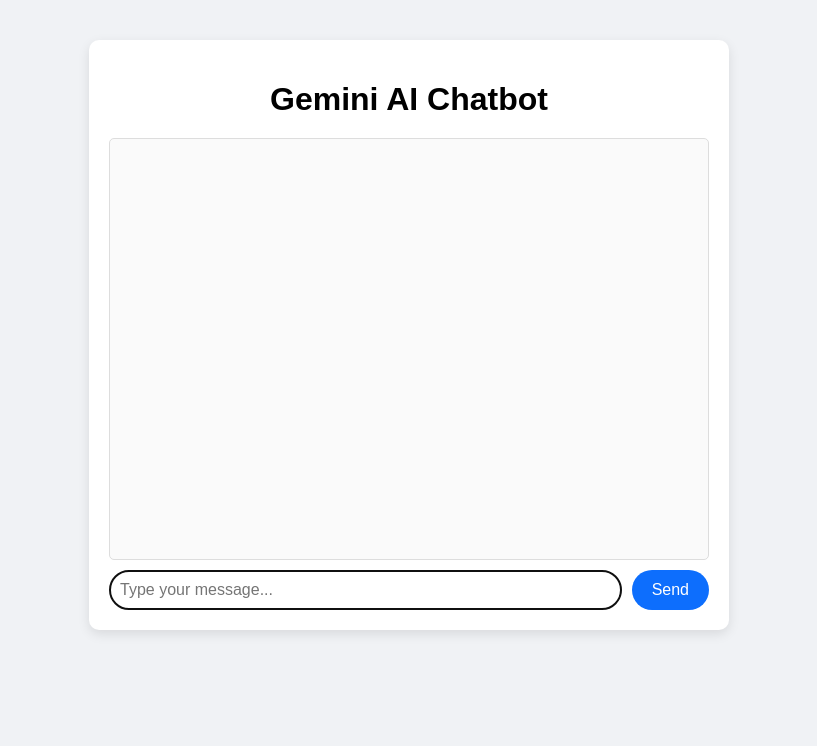
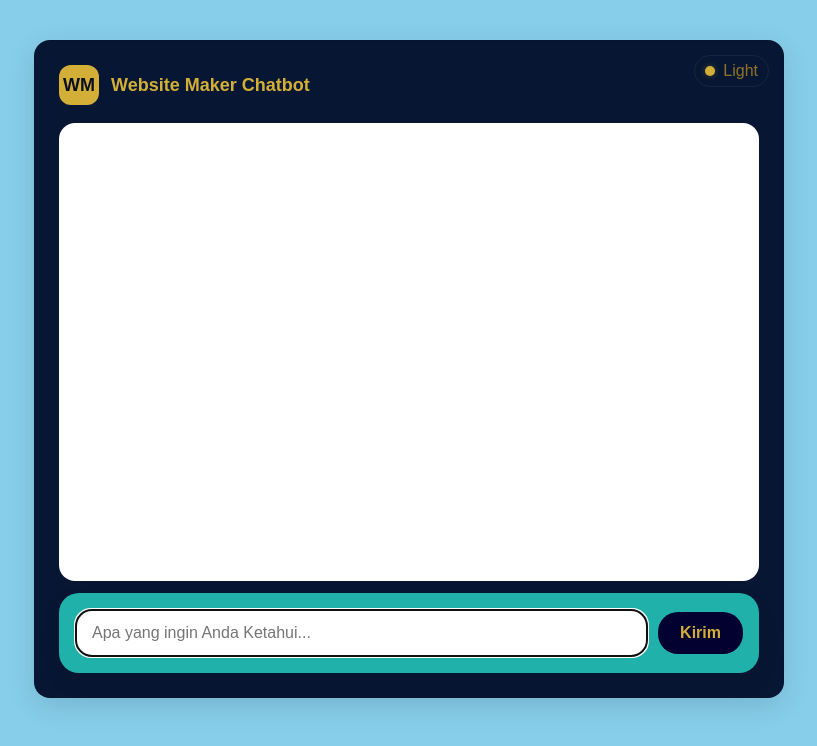
Before and after one commit to alansoindo-bot/gemini-chatbot-api-wm, a website: page public/index.html in a window 1280 px wide. Shown: the whole page, without its empty margins (231-1048 px from the left). Drawn offline with Linux system fonts and the light colour scheme.

Commit message:
Update Api Chatbot

```diff
--- a/public/index.html
+++ b/public/index.html
@@ -3,16 +3,25 @@
 <head>
   <meta charset="UTF-8" />
   <meta name="viewport" content="width=device-width, initial-scale=1.0"/>
-  <title>Gemini AI Chatbot</title>
+  <title>Website Maker Chatbot</title>
   <link rel="stylesheet" href="style.css"/>
 </head>
 <body>
   <div class="container">
-    <h1>Gemini AI Chatbot</h1>
+    <div class="header-bar">
+      <div class="brand">
+        <span class="logo">WM</span>
+        <span class="brand-text">Website Maker Chatbot</span>
+      </div>
+      <button id="theme-toggle" class="theme-toggle" aria-label="Toggle theme">
+        <span class="dot"></span>
+        <span class="label">Dark</span>
+      </button>
+    </div>
     <div id="chat-box" class="chat-box"></div>
-    <form id="chat-form">
-      <input type="text" id="user-input" placeholder="Type your message..." autocomplete="off" required />
-      <button type="submit">Send</button>
+    <form id="chat-form" class="chat-form">
+      <input type="text" id="user-input" placeholder="Apa yang ingin Anda Ketahui..." autocomplete="off" required />
+      <button type="submit" class="send-button">Kirim</button>
     </form>
   </div>
   <script src="script.js"></script>
--- a/public/script.js
+++ b/public/script.js
@@ -5,17 +5,48 @@
 
 // Configuration
 const API_ENDPOINT = '/api/chat';
-const THINKING_MESSAGE = 'Thinking...';
-const ERROR_MESSAGE = 'Failed to get response from server.';
-const NO_RESPONSE_MESSAGE = 'Sorry, no response received.';
+const THINKING_MESSAGE = 'Sedang Mengetik...';
+const ERROR_MESSAGE = 'Gagal mendapatkan respon server.';
+const NO_RESPONSE_MESSAGE = 'Maaf, tidak ada respon yang diterima.';
 
 // DOM Elements
 const chatForm = document.getElementById('chat-form');
 const userInput = document.getElementById('user-input');
 const chatBox = document.getElementById('chat-box');
+const themeToggle = document.getElementById('theme-toggle');
+
+// Persisted theme key
+const THEME_KEY = 'site-theme';
 
 // Conversation history
 let conversationHistory = [];
+
+/**
+ * Format model response into readable HTML sections
+ * @param {string} text - Raw response text
+ * @returns {string} HTML formatted response
+ */
+function formatModelResponse(text) {
+  let html = text;
+
+  // Replace bold text: **text** → <strong>text</strong>
+  html = html.replace(/\*\*(.*?)\*\*/g, '<strong>$1</strong>');
+
+  // Replace numbered lists: 1. → <li>1. ... </li>
+  html = html.replace(/^\d+\.\s+(.+)$/gm, '<li>$1</li>');
+
+  // Wrap consecutive list items in <ul>
+  html = html.replace(/(<li>.*?<\/li>\s*)+/g, '<ul class="response-list">$&</ul>');
+
+  // Replace paragraph breaks
+  html = html.replace(/\n\n+/g, '</p><p>');
+  html = '<p>' + html + '</p>';
+
+  // Replace single line breaks with <br> (but not within tags)
+  html = html.replace(/(?<!<[^>]*)\n(?![^<]*>)/g, '<br>');
+
+  return html;
+}
 
 /**
  * Add a message to the chat box
@@ -27,7 +58,12 @@
 function addMessageToChat(message, role, id = '') {
   const messageElement = document.createElement('div');
   messageElement.className = `message ${role}`;
-  messageElement.textContent = message;
+
+  if (role === 'model') {
+    messageElement.innerHTML = formatModelResponse(message);
+  } else {
+    messageElement.textContent = message;
+  }
 
   if (id) {
     messageElement.id = id;
@@ -47,7 +83,11 @@
 function updateMessage(id, newMessage) {
   const messageElement = document.getElementById(id);
   if (messageElement) {
-    messageElement.textContent = newMessage;
+    if (messageElement.classList.contains('model')) {
+      messageElement.innerHTML = formatModelResponse(newMessage);
+    } else {
+      messageElement.textContent = newMessage;
+    }
     chatBox.scrollTop = chatBox.scrollHeight; // Auto-scroll to bottom
   }
 }
@@ -154,6 +194,7 @@
 function initializeChatbot() {
   chatForm.addEventListener('submit', handleFormSubmit);
   userInput.focus();
+  setupThemeToggle();
 }
 
 // Start the chatbot when DOM is ready
@@ -162,3 +203,32 @@
 } else {
   initializeChatbot();
 }
+
+/**
+ * Theme toggle setup and persistence
+ */
+function setupThemeToggle() {
+  if (!themeToggle) return;
+  const label = themeToggle.querySelector('.label');
+
+  // Apply saved theme
+  const saved = localStorage.getItem(THEME_KEY) || 'light';
+  applyTheme(saved);
+
+  themeToggle.addEventListener('click', () => {
+    const current = document.documentElement.getAttribute('data-theme') === 'dark' ? 'dark' : 'light';
+    const next = current === 'dark' ? 'light' : 'dark';
+    applyTheme(next);
+    localStorage.setItem(THEME_KEY, next);
+  });
+
+  function applyTheme(mode) {
+    if (mode === 'dark') {
+      document.documentElement.setAttribute('data-theme', 'dark');
+      if (label) label.textContent = 'Dark';
+    } else {
+      document.documentElement.removeAttribute('data-theme');
+      if (label) label.textContent = 'Light';
+    }
+  }
+}
--- a/public/style.css
+++ b/public/style.css
@@ -1,77 +1,231 @@
+:root {
+  /* Navy & Gold theme (light) */
+  --bg: #071025;
+  --container-bg: #071733;
+  --text: #917224;
+  --muted: #b8c1cb;
+  --accent: #d4af37;
+  --accent-contrast: #071025;
+  --user-bg: rgba(2, 20, 37, 0.18);
+  --bot-bg: rgba(212,175,55,0.08);
+  --border: rgba(255,255,255,0.06);
+}
+
+/* Dark theme overrides */
+[data-theme="light"] {
+  --bg: #e9eef6;
+  --container-bg: #ffffff;
+  --text: #0b2547; /* navy */
+  --muted: #5b6b7a;
+  --accent: #d4af37; /* gold */
+  --accent-contrast: #091223;
+  --user-bg: #e6f0ff;
+  --bot-bg: #fff7e0;
+  --border: rgba(11,37,71,0.08);
+}
+
+/* Base layout */
+html, body {
+  height: 100%;
+}
+
 body {
   font-family: Arial, sans-serif;
-  background-color: #f0f2f5;
+  background-color: #87ceeb;
+  color: var(--text);
   margin: 0;
   padding: 0;
 }
 
 .container {
-  max-width: 600px;
+  max-width: 700px;
   margin: 40px auto;
-  background: #fff;
-  padding: 20px;
-  border-radius: 10px;
-  box-shadow: 0 4px 12px rgba(0, 0, 0, 0.1);
+  background: var(--container-bg);
+  padding: 24px;
+  border-radius: 16px;
+  box-shadow: 0 8px 28px rgba(0, 0, 0, 0.12);
+  position: relative;
+  border: 1px solid rgba(0, 0, 0, 0.08);
 }
 
-h1 {
-  text-align: center;
-  margin-bottom: 20px;
+.header-bar {
+  display: flex;
+  align-items: center;
+  justify-content: space-between;
+  margin-bottom: 18px;
+}
+
+.brand {
+  display: inline-flex;
+  align-items: center;
+  gap: 12px;
+}
+
+.logo {
+  display: inline-flex;
+  align-items: center;
+  justify-content: center;
+  width: 40px;
+  height: 40px;
+  border-radius: 12px;
+  background-color: var(--accent);
+  color: var(--accent-contrast);
+  font-weight: 700;
+  font-size: 18px;
+}
+
+.brand-text {
+  color: var(--accent);
+  font-weight: 700;
+  font-size: 18px;
 }
 
 .chat-box {
-  height: 400px;
+  height: 420px;
   overflow-y: auto;
-  padding: 10px;
-  border: 1px solid #ddd;
-  border-radius: 5px;
-  background-color: #fafafa;
-  margin-bottom: 10px;
+  padding: 18px;
+  border-radius: 16px;
+  background-color: #ffffff;
+  margin-bottom: 12px;
+  border: 1px solid rgba(255, 255, 255, 0.18);
+  color: #000000;
 }
 
 .message {
   margin: 8px 0;
-  padding: 8px 12px;
-  border-radius: 20px;
-  max-width: 80%;
+  padding: 10px 14px;
+  border-radius: 18px;
+  max-width: 78%;
   display: inline-block;
+  line-height: 1.3;
 }
 
 .message.user {
-  background-color: #d1e7ff;
+  background-color: var(--user-bg);
   float: right;
   text-align: right;
+  color: var(--text);
 }
 
 .message.bot {
-  background-color: #dff6dd;
+  background-color: var(--bot-bg);
   float: left;
   text-align: left;
+  color: var(--text);
 }
 
 form {
   display: flex;
   gap: 10px;
+  align-items: center;
+}
+
+.chat-form {
+  background-color: #20b2aa;
+  padding: 16px;
+  border-radius: 20px;
+  box-shadow: 0 10px 25px rgba(0, 0, 0, 0.06);
 }
 
 input[type="text"] {
   flex: 1;
-  padding: 10px;
-  border-radius: 20px;
+  padding: 14px 16px;
+  border-radius: 16px;
   border: 1px solid #ccc;
   font-size: 16px;
+  background: #ffffff;
+  color: #000000;
+}
+
+.send-button {
+  padding: 12px 22px;
+  border: none;
+  background-color: #020130;
+  color: #d4af37;
+  border-radius: 20px;
+  font-size: 16px;
+  cursor: pointer;
+  font-weight: 700;
+}
+
+.send-button:hover {
+  filter: brightness(0.95);
 }
 
 button {
-  padding: 10px 20px;
+  padding: 10px 18px;
   border: none;
-  background-color: #0d6efd;
-  color: white;
+  background-color: var(--accent);
+  color: var(--accent-contrast);
   border-radius: 20px;
   font-size: 16px;
   cursor: pointer;
 }
 
 button:hover {
-  background-color: #0b5ed7;
+  filter: brightness(0.95);
 }
+
+/* Theme toggle button */
+.theme-toggle {
+  position: absolute;
+  top: 14px;
+  right: 14px;
+  background: transparent;
+  border: 1px solid var(--border);
+  padding: 6px 10px;
+  border-radius: 999px;
+  cursor: pointer;
+  color: var(--text);
+  display: inline-flex;
+  align-items: center;
+  gap: 8px;
+}
+
+.theme-toggle .dot {
+  width: 10px;
+  height: 10px;
+  border-radius: 50%;
+  background: var(--accent);
+  box-shadow: 0 0 6px rgba(212,175,55,0.3);
+}
+
+/* Clear floats */
+.chat-box::after, .container::after {
+  content: "";
+  display: table;
+  clear: both;
+}
+
+/* Formatted response styles */
+.message.model p {
+  margin: 8px 0;
+  line-height: 1.5;
+}
+
+.message.model strong {
+  font-weight: 700;
+  color: inherit;
+}
+
+.response-list {
+  list-style-type: decimal;
+  padding-left: 20px;
+  margin: 8px 0;
+}
+
+.response-list li {
+  margin: 6px 0;
+  line-height: 1.4;
+}
+
+/* Small screens */
+@media (max-width: 480px) {
+  .container {
+    margin: 20px 12px;
+    padding: 18px;
+  }
+  .chat-box {
+    height: 320px;
+  }
+}
```
